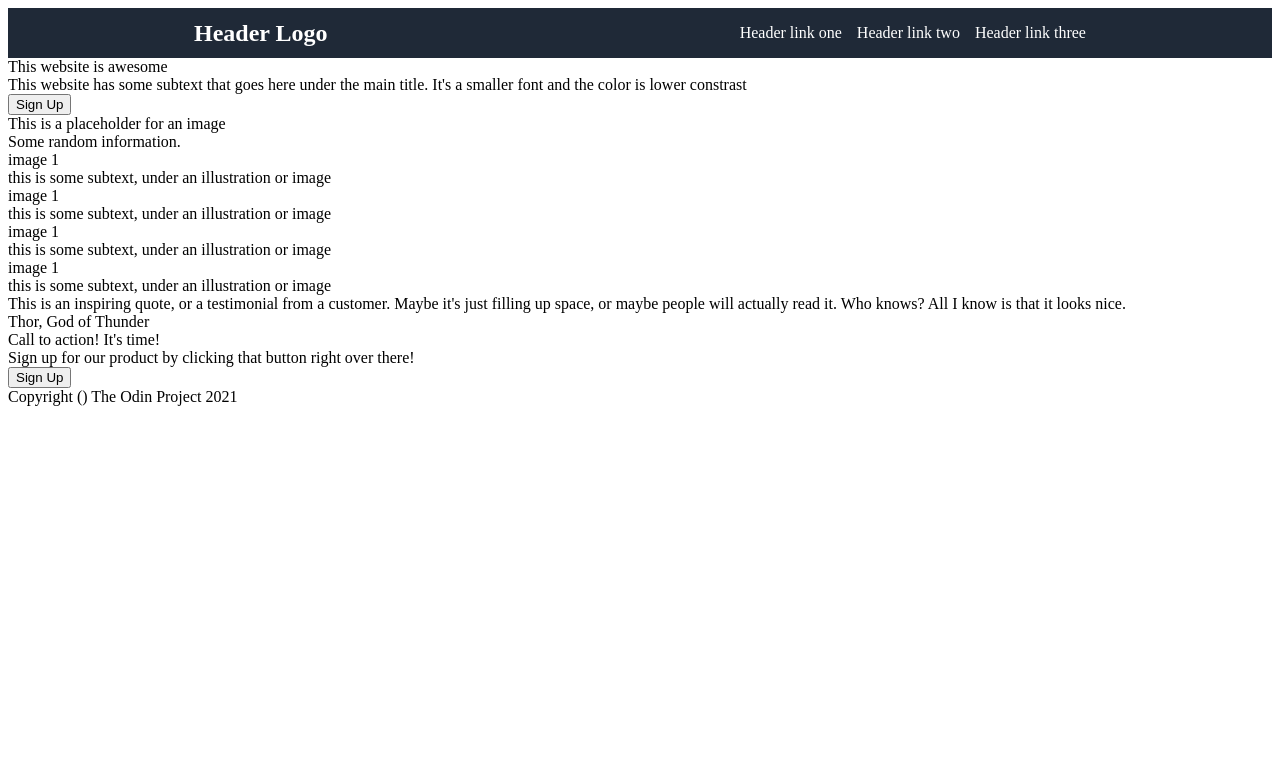
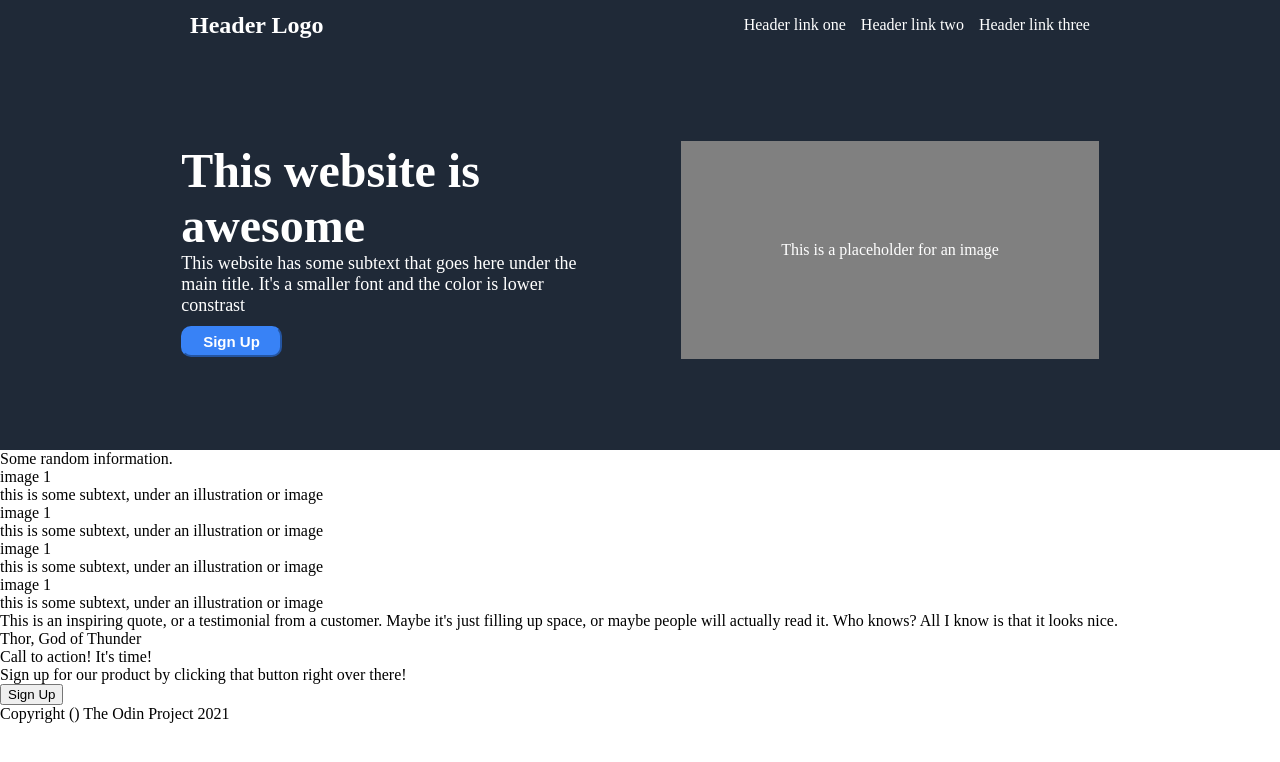
Before and after one commit to utinizer/landing-page, a plain HTML site: page index.html in a window 1280 px wide. Drawn offline with Linux system fonts and the light colour scheme.

Commit message:
Added css for sections one

```diff
--- a/index.html
+++ b/index.html
@@ -21,10 +21,14 @@
         </div>
 
         <div class="section-one">
-            <div class="title">This website is awesome</div>
-            <div class="text">This website has some subtext that goes here under the main title. It's a smaller font and the color is lower constrast</div>
-            <div class="button"><button>Sign Up</button></div>
-            <div class="image">This is a placeholder for an image</div>
+            <div class="left">
+                <div class="title">This website is awesome</div>
+                <div class="text">This website has some subtext that goes here under the main title. It's a smaller font and the color is lower constrast</div>
+                <div class="button"><button>Sign Up</button></div>
+            </div>
+            <div class="right">
+                <div class="image">This is a placeholder for an image</div>
+            </div>
         </div>
 
         <div class="section-two">
--- a/style.css
+++ b/style.css
@@ -1,3 +1,9 @@
+body{
+    margin:0px;
+}
+
+/* THE HEADER */
+
 .header{
     display:flex;
     background-color:#1F2937;
@@ -21,3 +27,54 @@
 .header li{
     color:white;
 }
+
+/* SECTION ONE */
+
+.section-one{
+    display:flex;
+    background-color:#1F2937;
+    height:400px;
+    align-items:center;
+    justify-content:center;
+    gap:100px;
+}
+
+.section-one .left{
+    width:400px;
+}
+
+.section-one .title{
+    font-size:48px;
+    color:white;
+    font-weight:bold;
+}
+
+.section-one .text{
+    font-size:18px;
+    color:white;
+}
+
+.section-one .right{
+    background-color:gray;
+}
+
+.section-one .image{
+    color:white;
+}
+
+.section-one .image{
+    padding:100px;
+}
+
+.section-one button{
+    font-size:15px;
+    background-color:#3882F6;
+    padding:5px 20px;
+    margin-top:10px;
+    color:white;
+    font-weight:bold;
+    border-radius:10px;
+    border-color:#3882F6;
+}
+
+/* SECTION TWO */
```
